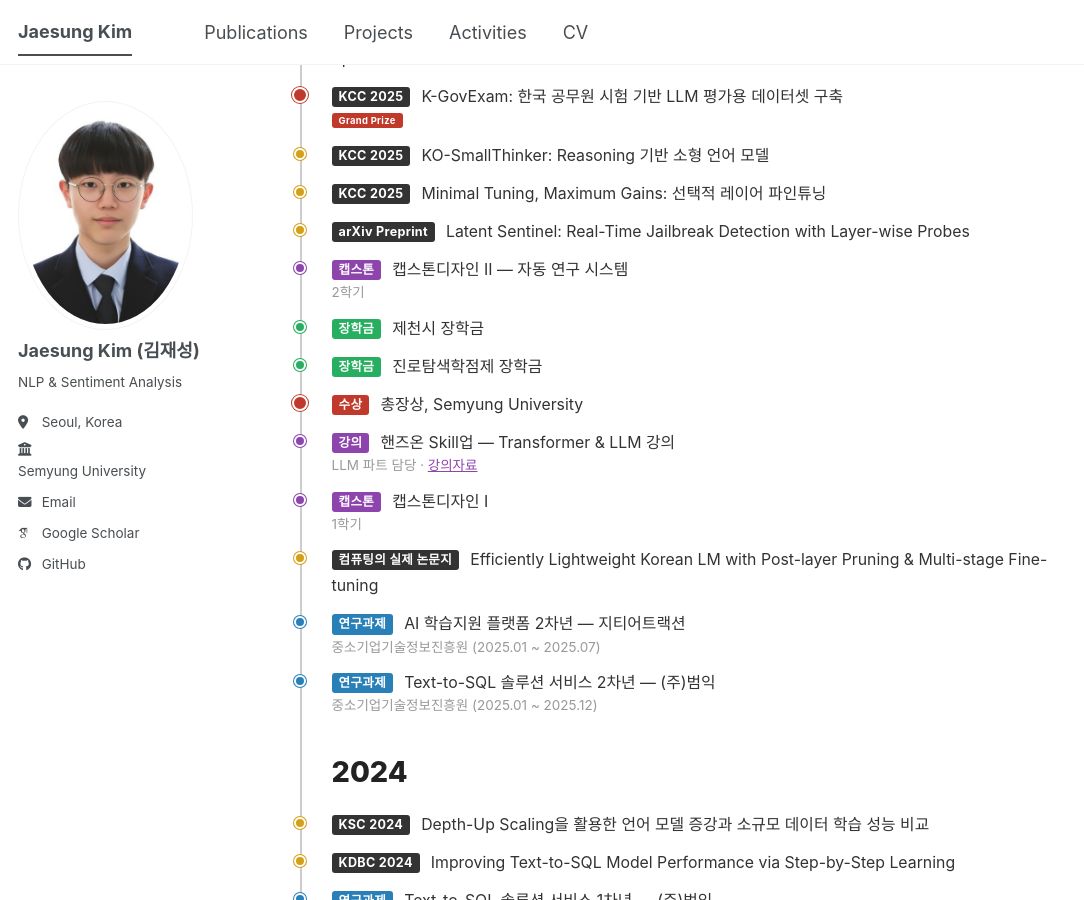
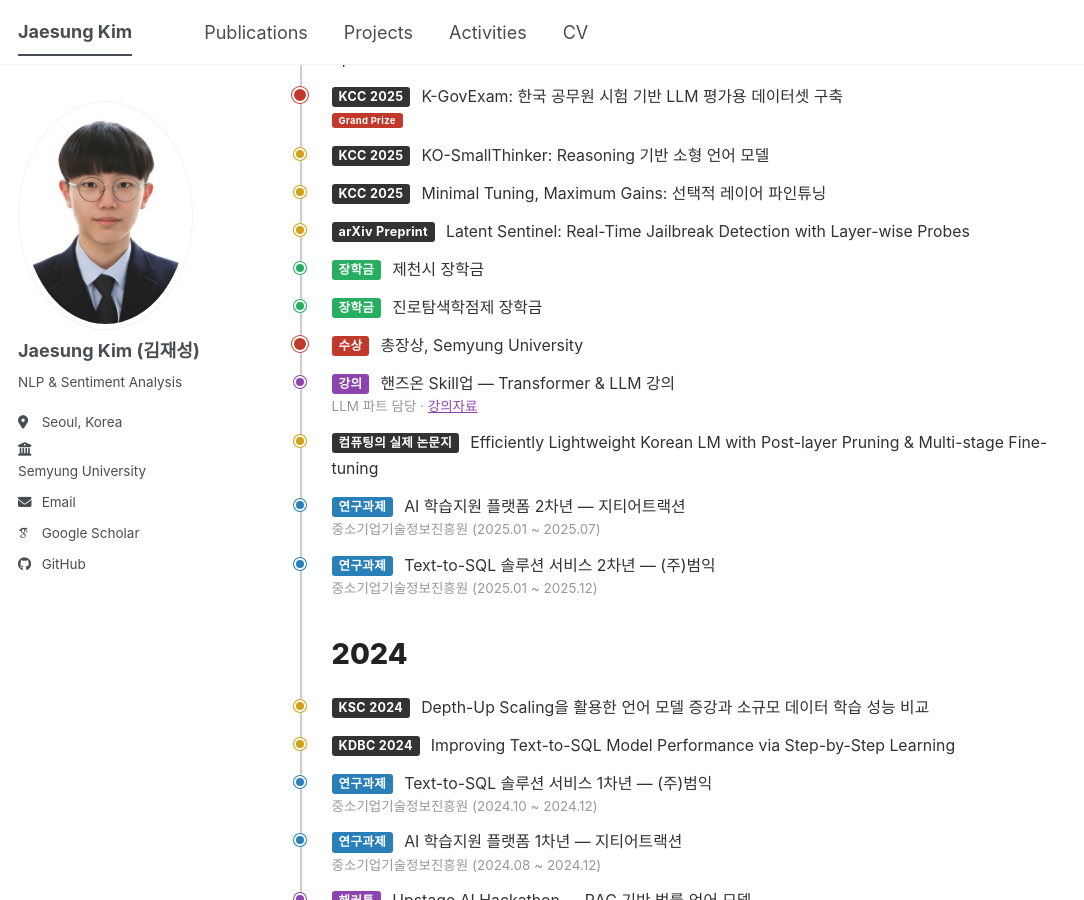
Before and after one commit to thisiskorea/CV, a Jekyll site: the page built from _pages/about.md, in a window 1280 px wide and 900 px high, scrolled down 2946 px. Shown: the whole window, without its empty margins (0-1084 px from the left). Built offline with Jekyll 4.4.1, drawn with Linux system fonts in a browser that asks for light colours; some web fonts are replaced; a script bundle is joined from its source files by our own code; library files that are not in the unit come from our copies.

Commit message:
Add 10 missing publications, update venues/awards, remove capstone from timeline
New publications:
- Text-to-SQL KODB journal, BigComp euphemism, KDBC 2024/2025
- CipherTune, Module Attack, Same Benchmark, Latent Hivemind, TuFA
- Hybrid Streaming (IEIE Journal)

Updated venues: Latent Merging→ECML-PKDD, Semantic Directions→UAI,
Multilingual LLM→ACL SRW, Latent Sentinel→KDD
Added awards: K-GovExam Grand Prize, IEIE Encouragement Award

https://claude.ai/code/session_01CU9SVkWVuVsgHzfbJU88mX

```diff
--- a/_pages/about.md
+++ b/_pages/about.md
@@ -231,12 +231,6 @@ Hi! I'm **Jaesung Kim**, a senior undergraduate student in Computer Science at *
 <span class="tl-title">Latent Sentinel: Real-Time Jailbreak Detection with Layer-wise Probes</span>
 </div>
 
-<div class="tl-entry activity">
-<span class="tl-badge tl-badge-activity">캡스톤</span>
-<span class="tl-title">캡스톤디자인 II — 자동 연구 시스템</span>
-<span class="tl-sub">2학기</span>
-</div>
-
 <div class="tl-entry scholarship">
 <span class="tl-badge tl-badge-scholar">장학금</span>
 <span class="tl-title">제천시 장학금</span>
@@ -256,12 +250,6 @@ Hi! I'm **Jaesung Kim**, a senior undergraduate student in Computer Science at *
 <span class="tl-badge tl-badge-activity">강의</span>
 <span class="tl-title">핸즈온 Skill업 — Transformer & LLM 강의</span>
 <span class="tl-sub">LLM 파트 담당 · <a href="/CV/files/Transformer 설명 (5).pdf" style="color:#8e44ad;">강의자료</a></span>
-</div>
-
-<div class="tl-entry activity">
-<span class="tl-badge tl-badge-activity">캡스톤</span>
-<span class="tl-title">캡스톤디자인 I</span>
-<span class="tl-sub">1학기</span>
 </div>
 
 <div class="tl-entry">
```
